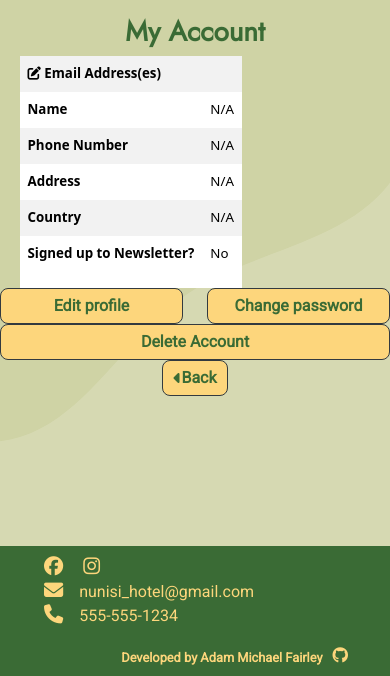
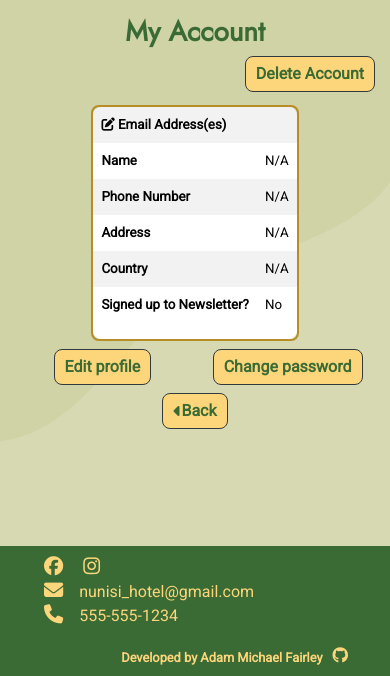
Before and after one commit to amfairley/nunisi, a Django app: page /user_profile/ in a window 390 px wide. Shown: the part 168-844 px from the top of the page. Run offline with Django 5.2, Linux system fonts and the light colour scheme; the visitor is signed in with stand-in values (Sample User, id 1); data comes from the database, SQL or seed files in the repository; parts of the project's set-up code (start-up, migrations or seed data) failed here and were passed over; some libraries are stand-ins or nearby versions.

Commit message:
style: add stylings for the user profile app. Issue: #10

```diff
--- a/static/css/base.css
+++ b/static/css/base.css
@@ -1428,54 +1428,106 @@ main {
 
 /* ---------- User Profile ---------- */
 /* user_profile.html */
-#account-title {
-    text-align: center;
-}
-
 #user-profile-table {
-    max-width: 600px;
-    width: 90%;
+    font-family: Roboto, Arial, Helvetica, sans-serif;
+    color:#333A3F;
+    max-width: 90%;
+    width: fit-content;
     margin: 0 auto;
     display: flex;
-}
-
-.profile-button-div {
-    width: 100%;
-    display: flex;
-}
-
-.profile-button {
-    margin: 5px auto 10px auto;
-    text-align: center;
-    padding-left: 5px;
-    padding-right: 5px;
+    border: 2px solid #b88c26;
+    border-radius: 8px;
+}
+
+.user-profile-table-top-row th{
+    border-radius: 8px 0 0 0;
+}
+
+.user-profile-table-top-row td {
+    border-radius: 0 8px 0 0;
+}
+
+.user-profile-table-bottom-row th{
+    border-radius: 0 0 0 8px;
+}
+
+.user-profile-table-bottom-row td {
+    border-radius: 0 0 8px 0;
+}
+
+.user-profile-button-div {
+    max-width: min(600px, 95%);
+    margin: 0.5rem auto;
+}
+
+.user-profile-button-div a {
+    width: fit-content;
+}
+
+.delete-profile-button a {
+    width: fit-content;
+}
+
+.delete-profile-button {
+    position: absolute;
+    right: 15px;
+    display: flex;
+    gap: 5px;
+    top: 178px;
+    width: fit-content;
+    height: fit-content;
+}
+
+.account-page-spacer {
+    height: 0.5rem;
 }
 
 /* edit profile */
-.edit-profile-title {
-    text-align: center;
-}
-
 .edit-profile-div {
     max-width: 600px;
     width: 90%;
+    margin: 1rem auto;
+    border: 1px solid #b88c26;
+    border-radius: 8px;
+    padding: 0.5rem;
+    background-color: #3A6B35;
+}
+
+#edit-profile-form {
+    font-family: Roboto, Arial, Helvetica, sans-serif;
+}
+
+#edit-profile-form label {
+    width: 30%;
+    color: #FDD67C;
+}
+
+#edit-profile-form input,
+#edit-profile-form select {
+    width: 65%;
+    background-color: #FDD67C;
+    color: #3A6B35;
+}
+#edit-profile-form #id_newsletter {
+    width: fit-content;
+    margin-left: 0.5rem;
+    box-shadow:#F5F5F5;
+}
+
+/* Delete user */
+.confirm-delete-profile-buttons {
+    width: 500px;
+    max-width: 80%;
+    height: fit-content;
+    display: flex;
+    justify-content: center;
+    align-items: center;
+    position: relative;
     margin: 0 auto;
-}
-
-/* Delete user */
-.confirm-deletion-title,
-.account-deleted-title {
-    text-align: center;
-}
-
-.home-button-div,
-.delete-account-form {
-    display: flex;
-    justify-content: center;
+    margin-top: 2rem;
 }
 
 /* ---------- Trips ---------- */
-
 #no-trips-message {
     text-align: center;
 }
@@ -1927,8 +1979,10 @@ main {
     /*Move sort box below title on available rooms*/
     /*2.15rem is the size of the h1 text*/
     /*Same for delete review button */
+    /*Same for delete profile button */
     .room-sort-container,
-    .delete-review-button {
+    .delete-review-button,
+    .delete-profile-button {
         top: calc(190px + 2.15rem);
     }
 
@@ -1937,7 +1991,13 @@ main {
         margin-top: calc(22px + 2.15rem);
     }
 
+    /*Move edit review content down*/
     .edit-review-content {
+        margin-top: calc(22px + 2.15rem);
+    }
+
+    /*Move the profile table down*/
+    #user-profile-table {
         margin-top: calc(22px + 2.15rem);
     }
 }
@@ -1986,6 +2046,14 @@ main {
     .order-summary-section-title {
         border-radius: 0 0 0 0 !important;
     }
+
+    /*Add screen size warning to all trips page*/
+    .screen-size-warning {
+        display: block !important;
+        font-family: Roboto, Arial, Helvetica, sans-serif;
+        color: #333A3F;
+        font-weight: bolder;
+    }
 }
 
 @media (max-width: 410px) {
```
